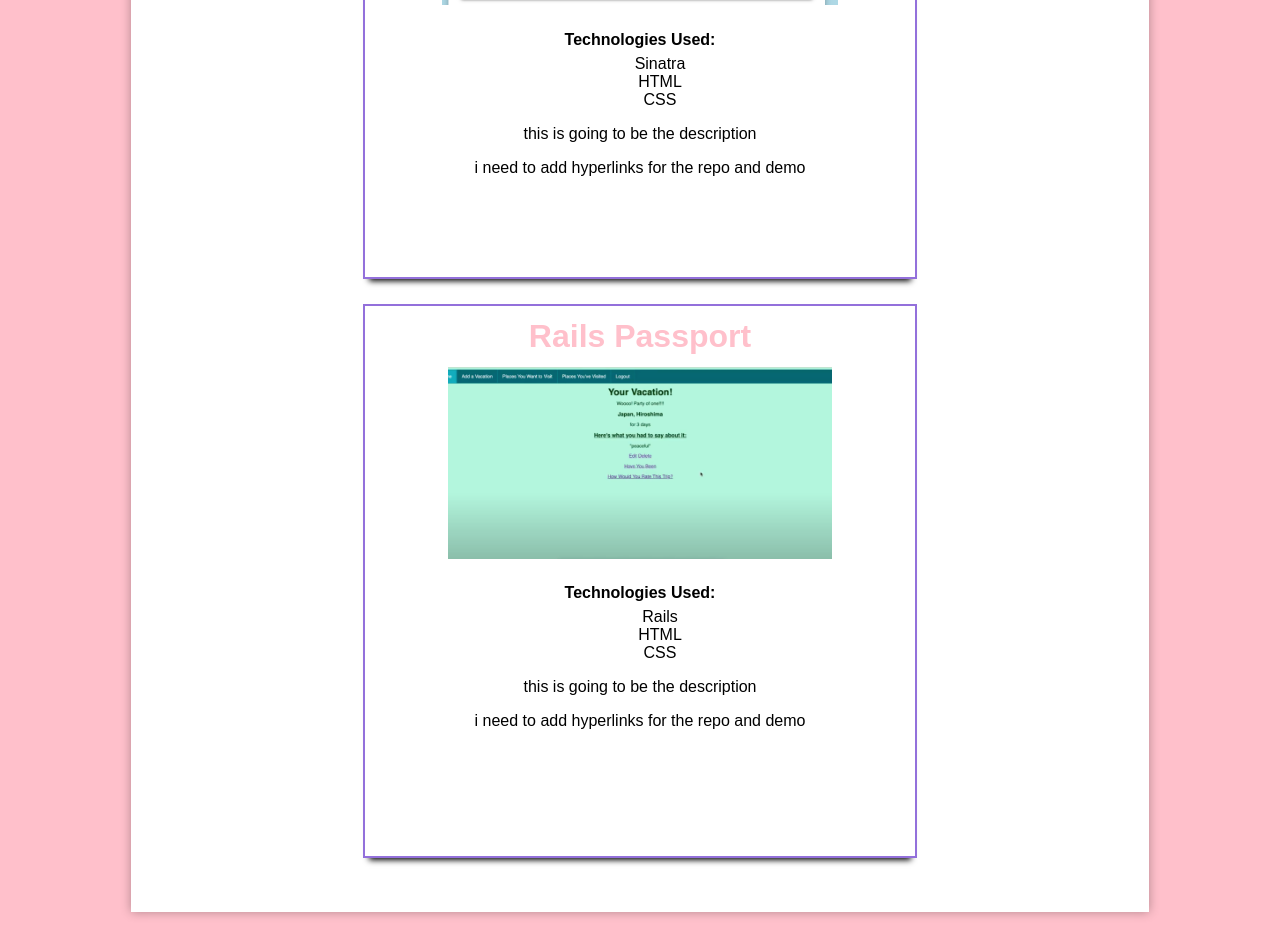
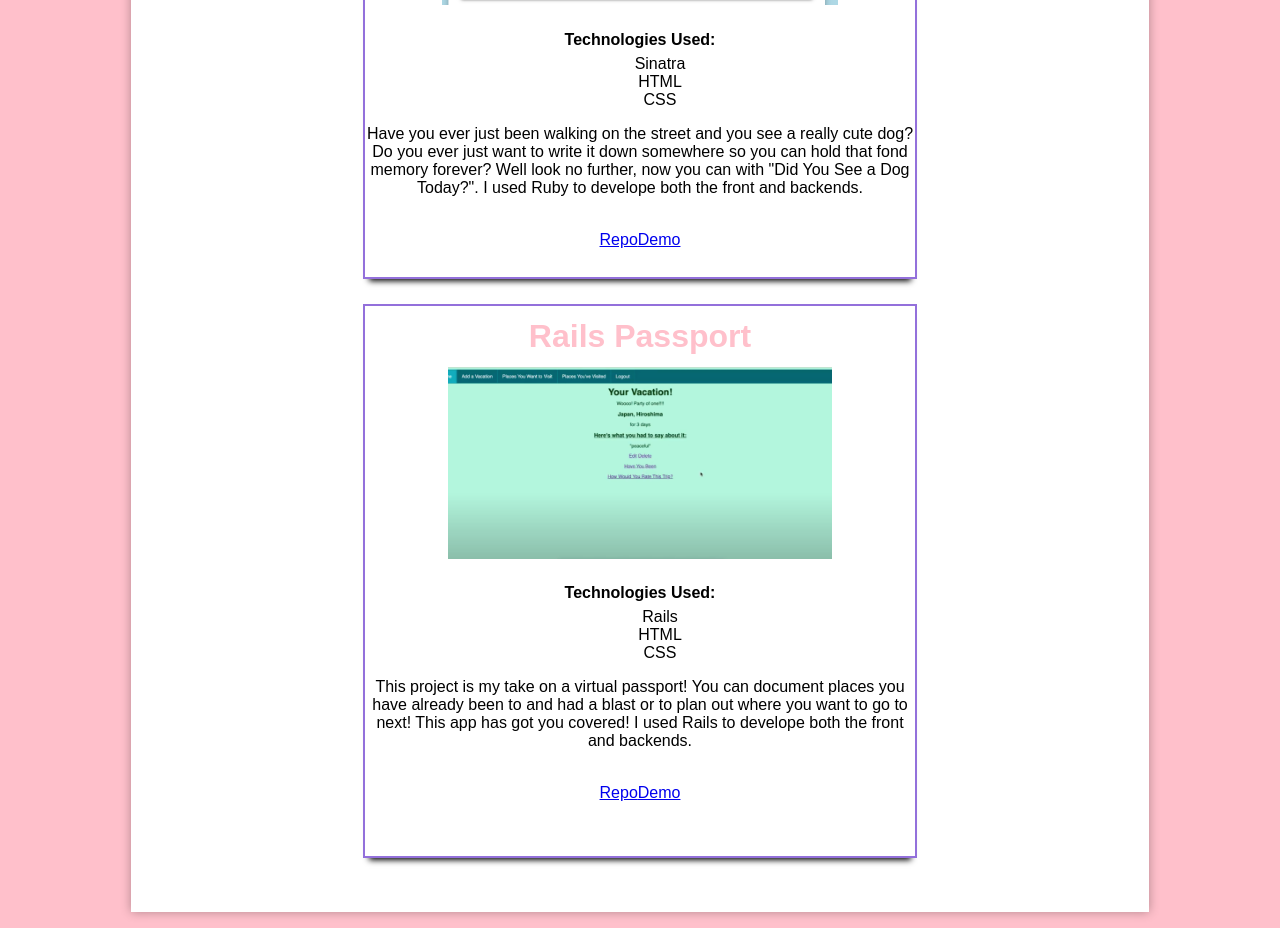
Before and after one commit to saleman25/portfolio, a React (Create React App) app: page /projects in a window 1280 px wide. Shown: the part 1560-2488 px from the top of the page. Built offline with nearby package versions, Linux system fonts and the light colour scheme.

Commit message:
finished up the projects components, just need to add styling

```diff
--- a/src/components/Projects.js
+++ b/src/components/Projects.js
@@ -3,8 +3,10 @@
 
 import React from 'react';
 import '../App.css';
-import Space from './projects/Space.js'
-import Corgi from './projects/Corgi.js'
+import Space from './projects/Space.js';
+import Corgi from './projects/Corgi.js';
+import Dog from './projects/Dog.js';
+import Rails from './projects/Rails.js';
 
 import Grid from '@material-ui/core/Grid';
 
@@ -64,9 +66,9 @@ function Projects() {
         <li>HTML</li>
         <li>CSS</li>
       </ul>
-        <p>this is going to be the description</p>
+        <Dog></Dog>
       </div>
-      <p>i need to add hyperlinks for the repo and demo</p>
+
     </div>
 
     <br></br>
@@ -83,9 +85,9 @@ function Projects() {
         <li>HTML</li>
         <li>CSS</li>
       </ul>
-        <p>this is going to be the description</p>
+        <Rails></Rails>
       </div>
-      <p>i need to add hyperlinks for the repo and demo</p>
+
     </div>
 
 
--- /dev/null
+++ b/src/components/projects/Dog.js
@@ -0,0 +1,28 @@
+import React from 'react'
+
+function Dog() {
+    return (
+        <div>
+            <p>
+            Have you ever just been walking on the street and you see a really cute dog? Do you ever just want to write it down somewhere so you can hold that fond memory forever? Well look no further,
+            now you can with "Did You See a Dog Today?".
+            I used Ruby to develope both the front and backends.
+            </p>
+            <br></br>
+
+            <div>
+
+            <a href='https://github.com/saleman25/sinatra-project'>
+                Repo
+            </a>
+            <a href='https://drive.google.com/file/d/19Gt7hRs_dXul1vgPlOQlFRoniJwbuoGg/view?usp=sharing'>
+                Demo
+            </a>
+
+
+            </div>
+        </div>
+    )
+}
+
+export default Dog
--- /dev/null
+++ b/src/components/projects/Rails.js
@@ -0,0 +1,30 @@
+import React from 'react'
+
+function Rails() {
+    return (
+        <div>
+           <p>
+           This project is my take on a virtual passport!
+           You can document places you have already been to and had a blast or
+           to plan out where you want to go to next!
+           This app has got you covered!
+           I used Rails to develope both the front and backends.
+            </p>
+            <br></br>
+
+            <div>
+
+            <a href='https://github.com/saleman25/rails-portfolio-project'>
+                Repo
+            </a>
+            <a href='https://drive.google.com/file/d/1O6KRNJ-c35yIK8nfOt6_1YMP3GpTXn6O/view?usp=sharing'>
+                Demo
+            </a>
+
+
+            </div>
+        </div>
+    )
+}
+
+export default Rails
```
